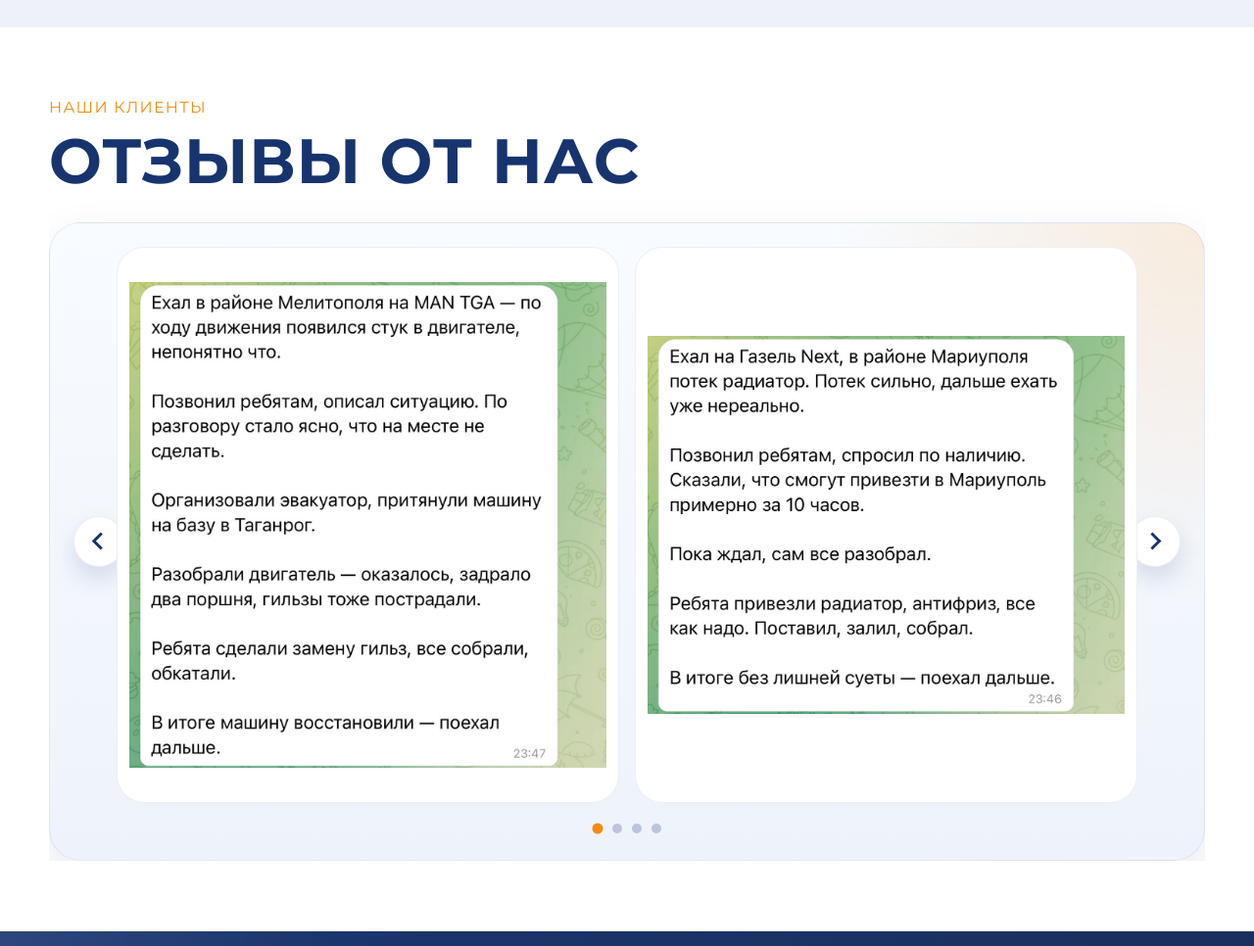
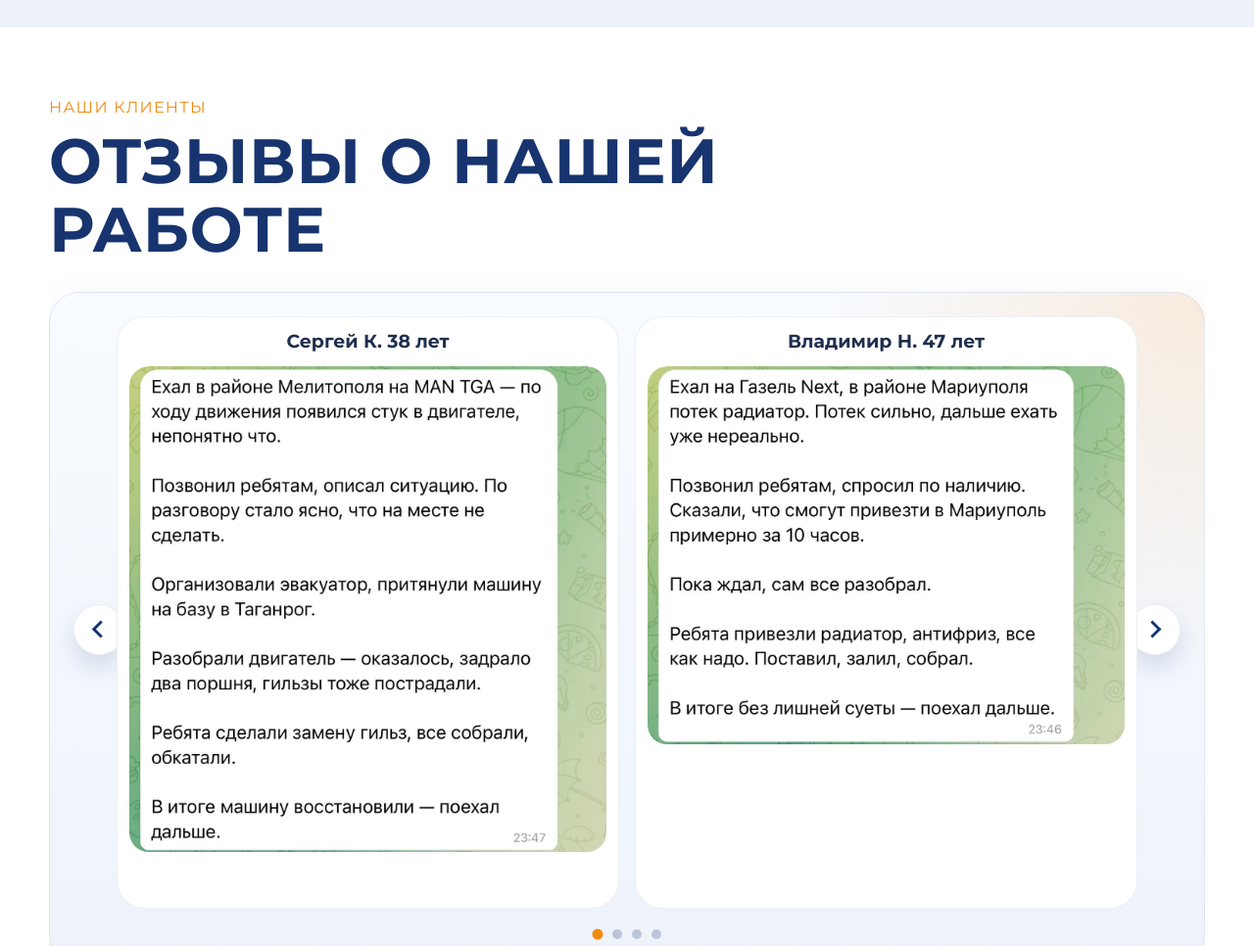
Before and after one commit to VadimRuslanch/zapchasty-segodnya, a website built with Vite: page index.html in a window 1280 px wide. Shown: the part 8160-9126 px from the top of the page at 98% size. Built offline with nearby package versions, Linux system fonts and the light colour scheme.

Commit message:
update reviews-slider

```diff
--- a/index.html
+++ b/index.html
@@ -905,7 +905,7 @@
                 <div class="reviews-copy">
                     <div class="section-heading">
                         <p class="section-heading__eyebrow">наши клиенты</p>
-                        <h2>Отзывы от нас</h2>
+                        <h2>Отзывы о нашей работе</h2>
                     </div>
                 </div>
 
@@ -915,50 +915,74 @@
                             <ul class="splide__list">
                                 <li class="splide__slide">
                                     <figure class="review-slide-card">
+                                        <div class="review-slide-media">
                                             <img src="src/images/reviews/1.jpg" alt="Скриншот отзыва клиента 1"
                                                  loading="lazy" decoding="async">
+                                        </div>
+                                        <figcaption>Александр П. 42 года</figcaption>
                                     </figure>
                                 </li>
                                 <li class="splide__slide">
                                     <figure class="review-slide-card">
+                                        <div class="review-slide-media">
                                             <img src="src/images/reviews/2.jpg" alt="Скриншот отзыва клиента 2"
                                                  loading="lazy" decoding="async">
+                                        </div>
+                                        <figcaption>Сергей К. 38 лет</figcaption>
                                     </figure>
                                 </li>
                                 <li class="splide__slide">
                                     <figure class="review-slide-card">
+                                        <div class="review-slide-media">
                                             <img src="src/images/reviews/3.jpg" alt="Скриншот отзыва клиента 3"
                                                  loading="lazy" decoding="async">
+                                        </div>
+                                        <figcaption>Владимир Н. 47 лет</figcaption>
                                     </figure>
                                 </li>
                                 <li class="splide__slide">
                                     <figure class="review-slide-card">
+                                        <div class="review-slide-media">
                                             <img src="src/images/reviews/4.jpg" alt="Скриншот отзыва клиента 4"
                                                  loading="lazy" decoding="async">
+                                        </div>
+                                        <figcaption>Андрей С. 35 лет</figcaption>
                                     </figure>
                                 </li>
                                 <li class="splide__slide">
                                     <figure class="review-slide-card">
+                                        <div class="review-slide-media">
                                             <img src="src/images/reviews/5.jpg" alt="Скриншот отзыва клиента 5"
                                                  loading="lazy" decoding="async">
+                                        </div>
+                                        <figcaption>Игорь М. 44 года</figcaption>
                                     </figure>
                                 </li>
                                 <li class="splide__slide">
                                     <figure class="review-slide-card">
+                                        <div class="review-slide-media">
                                             <img src="src/images/reviews/6.jpg" alt="Скриншот отзыва клиента 6"
                                                  loading="lazy" decoding="async">
+                                        </div>
+                                        <figcaption>Дмитрий В. 40 лет</figcaption>
                                     </figure>
                                 </li>
                                 <li class="splide__slide">
                                     <figure class="review-slide-card">
+                                        <div class="review-slide-media">
                                             <img src="src/images/reviews/7.jpg" alt="Скриншот отзыва клиента 7"
                                                  loading="lazy" decoding="async">
+                                        </div>
+                                        <figcaption>Олег Т. 50 лет</figcaption>
                                     </figure>
                                 </li>
                                 <li class="splide__slide">
                                     <figure class="review-slide-card">
+                                        <div class="review-slide-media">
                                             <img src="src/images/reviews/8.jpg" alt="Скриншот отзыва клиента 8"
                                                  loading="lazy" decoding="async">
+                                        </div>
+                                        <figcaption>Евгений Р. 36 лет</figcaption>
                                     </figure>
                                 </li>
                             </ul>
--- a/src/style.css
+++ b/src/style.css
@@ -1056,17 +1056,39 @@ ul, li {
     height: 100%;
     margin: 0;
     padding: 12px;
+    display: grid;
+    gap: 12px;
     border-radius: 28px;
     background: var(--color-white);
     border: 1px solid rgba(23, 52, 111, 0.08);
 }
 
-.review-slide-card img {
+.review-slide-media {
     width: 100%;
     aspect-ratio: 9 / 10;
-    object-fit: contain;
     background: transparent;
     border-radius: 20px;
+    overflow: hidden;
+}
+
+.review-slide-card img {
+    width: fit-content;
+    max-width: 100%;
+    height: fit-content;
+    max-height: 100%;
+    object-fit: contain;
+    object-position: top;
+    background: transparent;
+    border-radius: 20px;
+}
+
+.review-slide-card figcaption {
+    color: var(--color-text);
+    order: -1;
+    font-size: 1.18rem;
+    font-weight: 700;
+    line-height: 1.4;
+    text-align: center;
 }
 
 .reviews-slider .splide__arrows {
```
Lines whose indentation alone changed are shown as unchanged.
